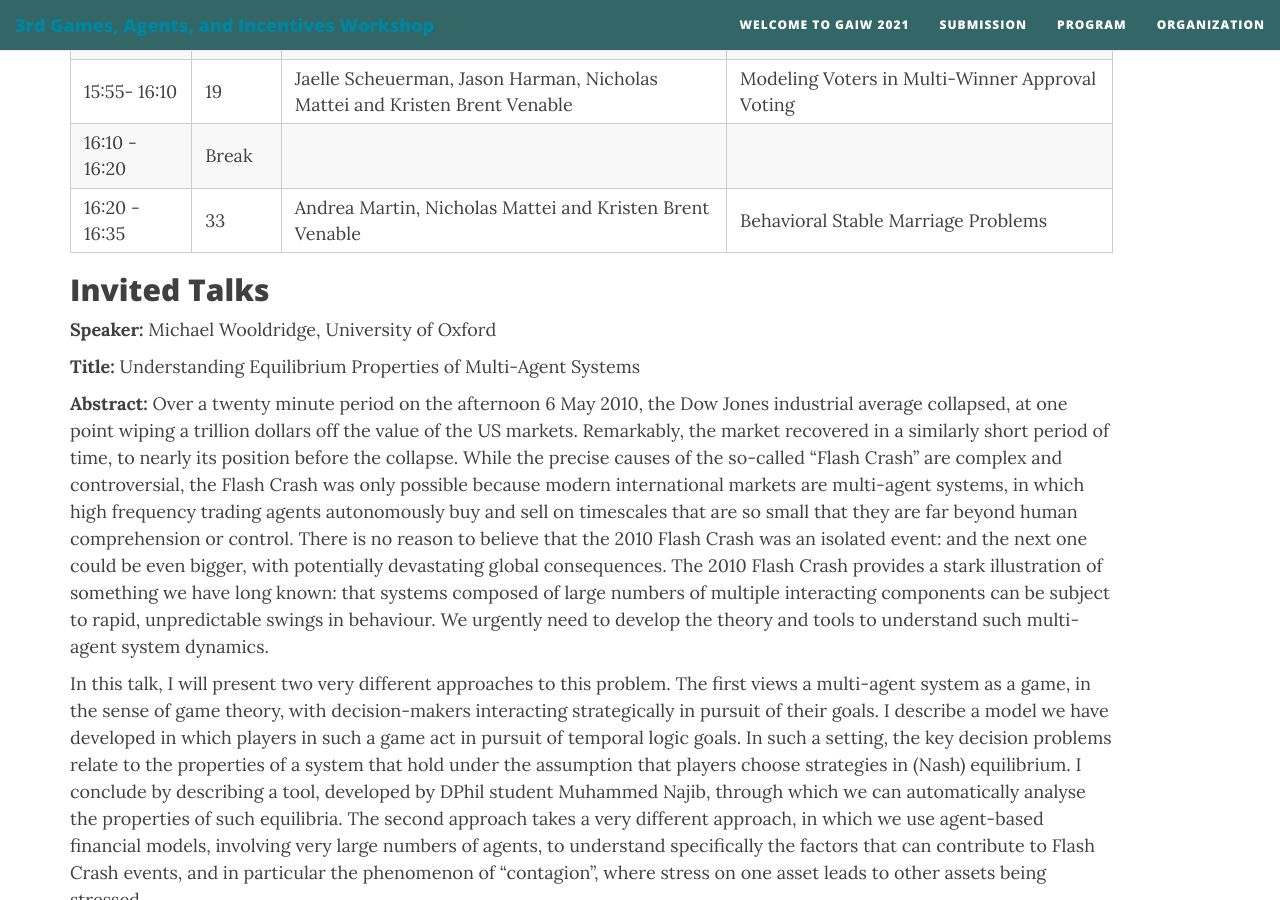
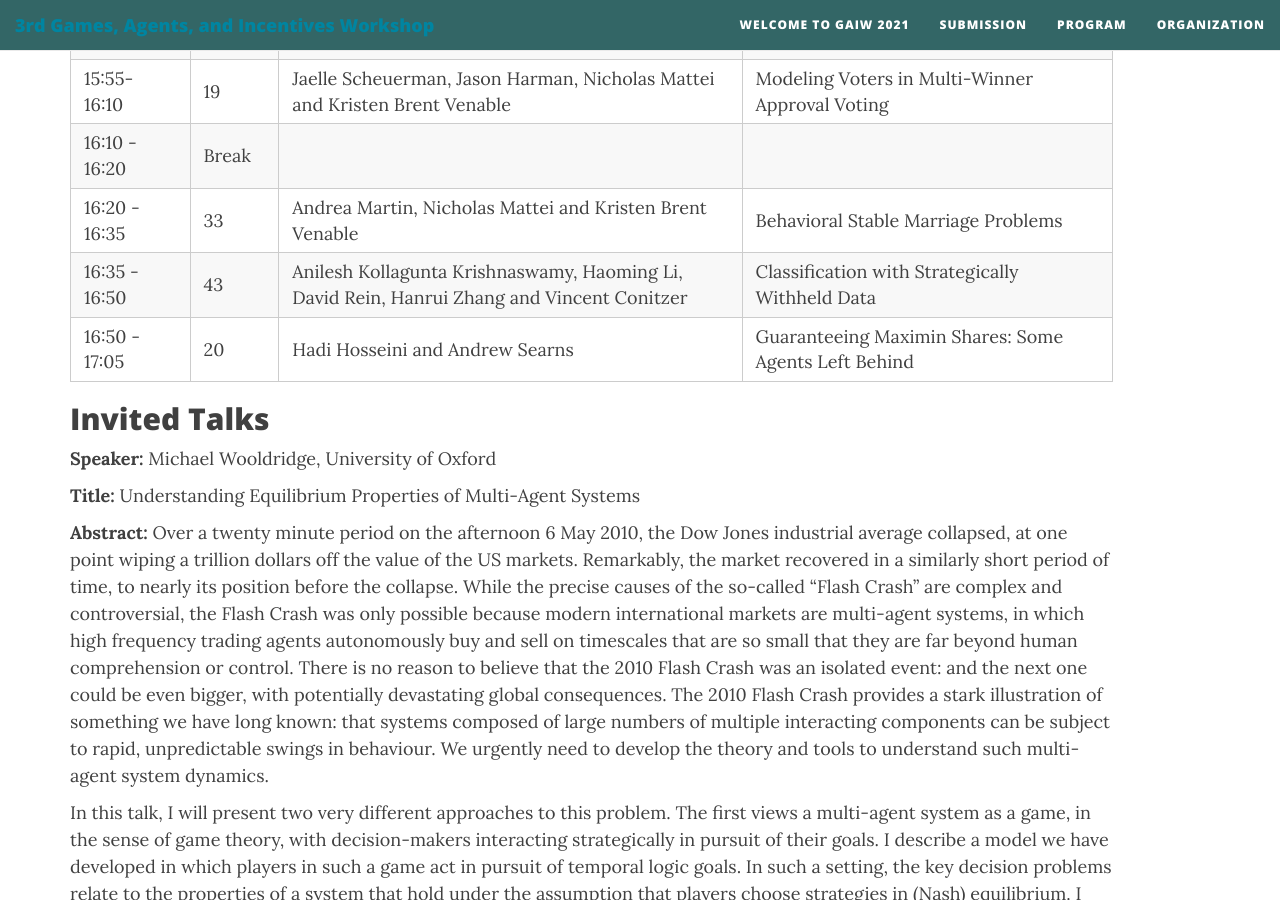
Before and after one commit to PrefLib/gaiw2021, a Jekyll site: the page built from program.md, in a window 1280 px wide and 900 px high, scrolled down 2914 px. Built offline with Jekyll 4.4.1, drawn with Linux system fonts in a browser that asks for light colours; nearby versions of some CDN libraries.

Commit message:
Update program.md
Fixed the program.... last two talks were not included.

```diff
--- a/program.md
+++ b/program.md
@@ -73,6 +73,8 @@ To participate in the workshop please follow the directions to log in on the [AA
 | 15:55- 16:10     | 19       | Jaelle Scheuerman, Jason   Harman, Nicholas Mattei and Kristen Brent Venable          | Modeling Voters in Multi-Winner Approval Voting                           |
 | 16:10 - 16:20    | Break    |                                                                                       |                                                                           |
 | 16:20 - 16:35    | 33       | Andrea Martin, Nicholas Mattei   and Kristen Brent Venable                            | Behavioral Stable Marriage Problems                                       |
+| 16:35 - 16:50    | 43       | Anilesh Kollagunta Krishnaswamy, Haoming Li, David Rein, Hanrui Zhang and Vincent Conitzer                            | Classification with Strategically Withheld Data                                       |
+| 16:50 - 17:05    | 20       | Hadi Hosseini and Andrew Searns                            | Guaranteeing Maximin Shares: Some Agents Left Behind                                       |
 
 ## Invited Talks
 
```
